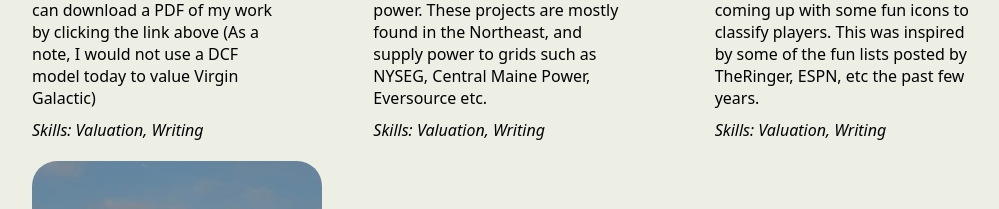
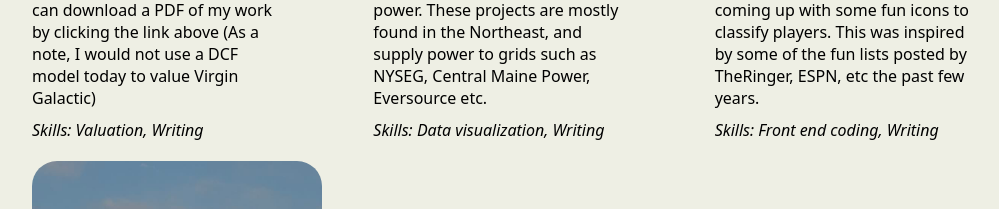
Before and after one commit to William-Wang93/William-Wang93.github.io, a plain HTML site: page index.html in a window 1280 px wide. Shown: the part 1362-1571 px from the top of the page, without its empty margins (96-1095 px from the left). Drawn offline with Linux system fonts and the light colour scheme.

Commit message:
New Edit :wq

```diff
--- a/index.html
+++ b/index.html
@@ -127,7 +127,7 @@
             </p>
 
             <p style="font-style: italic; padding-top: 0;">
-              Skills: Valuation, Writing
+              Skills: Data visualization, Writing
             </p>
 
 
@@ -147,7 +147,7 @@
             </p>
 
             <p style="font-style: italic; padding-top: 0;">
-              Skills: Valuation, Writing
+              Skills: Front end coding, Writing
             </p>
 
 
```
